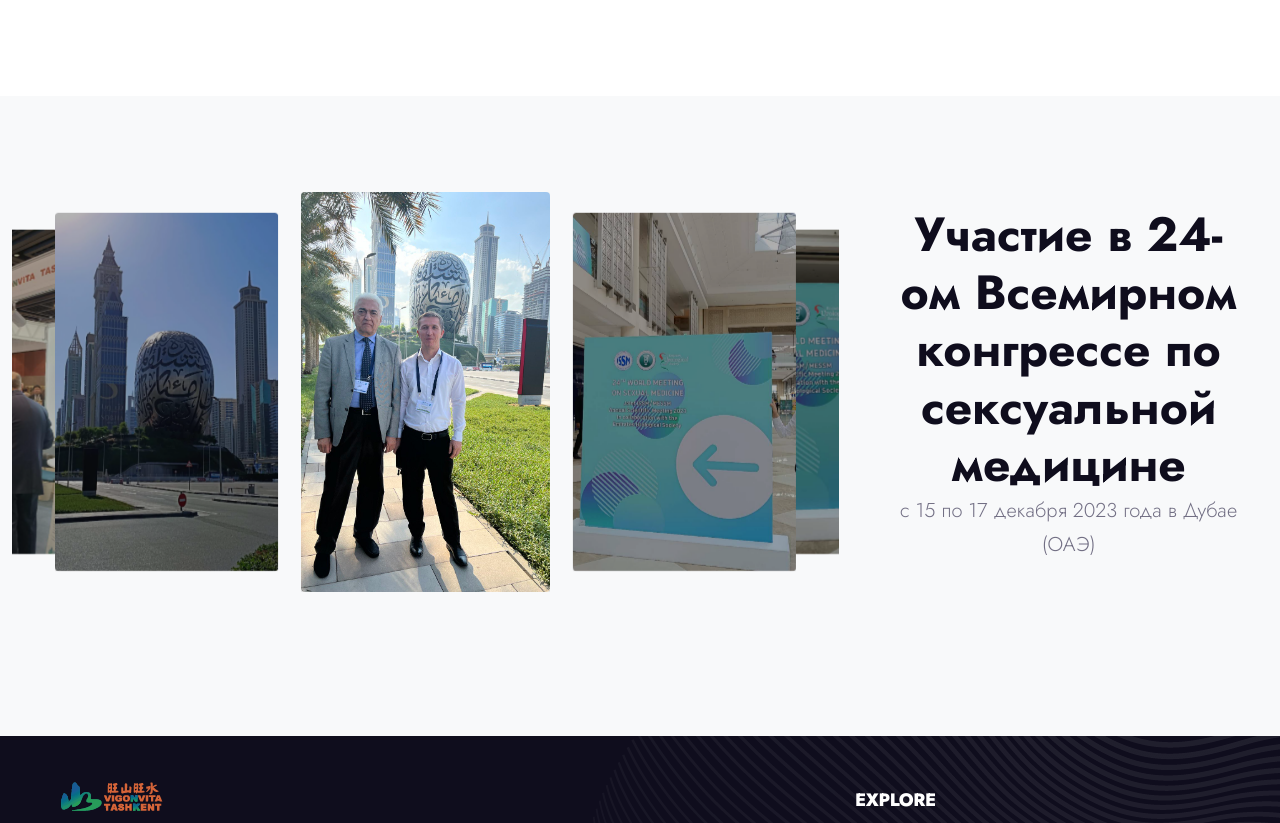
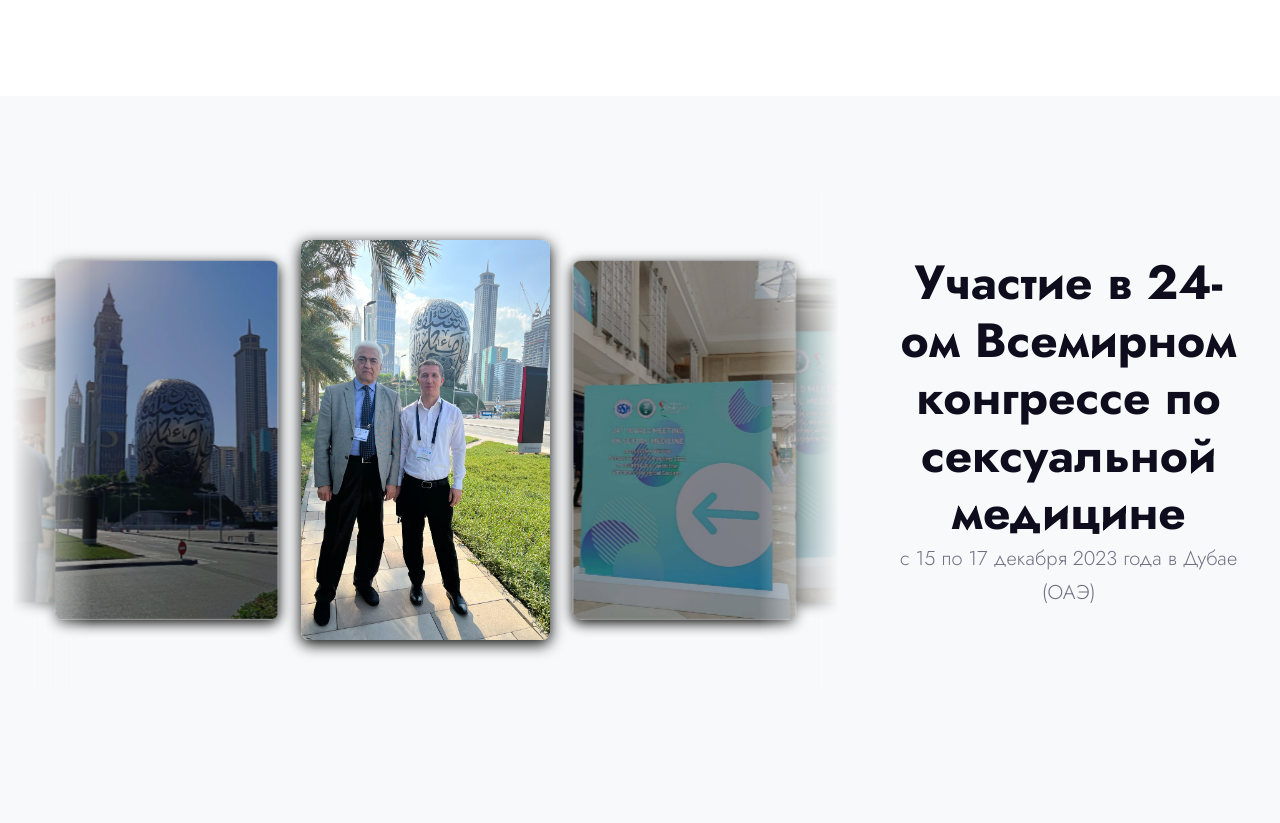
Before and after one commit to shDavlatbek/vigonvita.uz, a Django app: page / in a window 1280 px wide. Shown: the part 5677-6500 px from the top of the page. Run offline with Django 5.2, Linux system fonts and the light colour scheme; data that the repository does not hold is empty; some libraries are stand-ins or nearby versions; some web fonts are replaced.

Commit message:
Added fade effect

```diff
--- a/templates/sections/media.html
+++ b/templates/sections/media.html
@@ -95,7 +95,7 @@
     <div class="container-fluid">
       <div class="row pb-5">
         <div class="col-12 col-lg-8 py-5">
-          <div class="swiper overflow-hidden" id="swiper-photos">
+          <div class="swiper overflow-hidden py-5 " id="swiper-photos">
             <div class="swiper-wrapper">
               <div class="swiper-slide">
                 <img class="img-fluid rounded shadow" src="{% static 'assets/images/dubai/2.jpg' %}" alt="">
@@ -143,6 +143,39 @@
   </section>
 
   <style>
+    #swiper-photos {
+        position: relative;
+      }
+
+      /* Left Fade */
+      #swiper-photos::before {
+        content: "";
+        position: absolute;
+        left: 0;
+        top: 0;
+        width: 80px;           /* Adjust width for how far the fade extends */
+        height: 100%;
+        z-index: 10;
+        pointer-events: none;
+        background: linear-gradient(to right,
+        #f8f9fa,
+                                    rgba(255, 255, 255, 0));
+      }
+
+      /* Right Fade */
+      #swiper-photos::after {
+        content: "";
+        position: absolute;
+        right: 0;
+        top: 0;
+        width: 80px;           /* Adjust width as needed */
+        height: 100%;
+        z-index: 10;
+        pointer-events: none;
+        background: linear-gradient(to left,
+        #f8f9fa,
+                                    rgba(255, 255, 255, 0));
+      }
     #swiper-photos .swiper-wrapper {
         height: 400px; /* Adjust to your preferred height */
         display: flex;
@@ -156,6 +189,8 @@
         display: flex;
         align-items: center;
         justify-content: center;
+        border-radius: 8px;
+        box-shadow: 0 4px 15px rgb(0, 0, 0);
       }
 
       /* Make the image fill the slide area uniformly */
```
